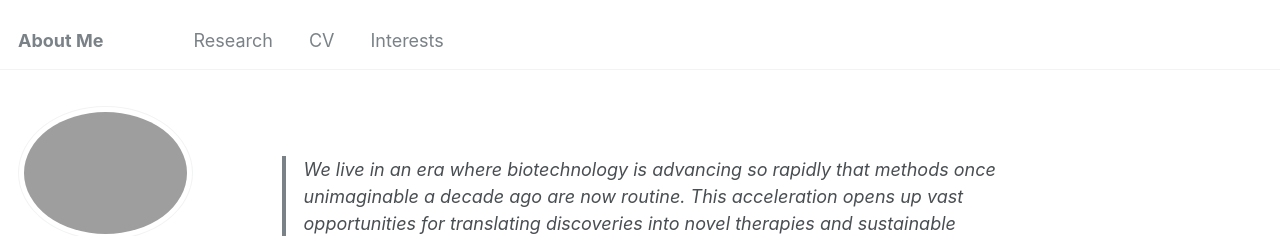
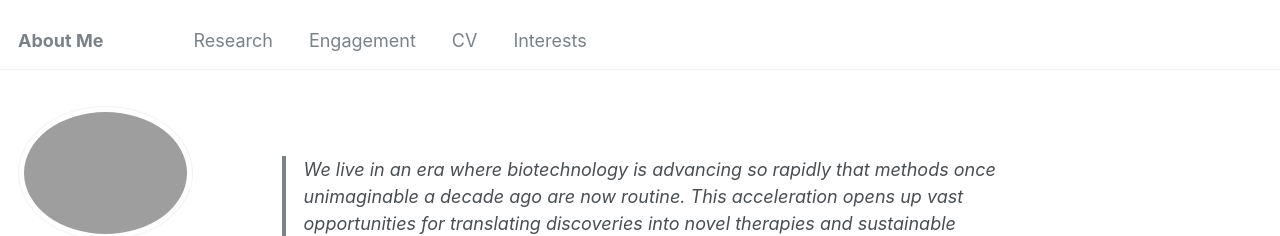
Before and after one commit to Aiswarya-prasad/aiswarya-prasad.github.io, a Jekyll site: the page built from _pages/about.md, in a window 1280 px wide. Shown: the top 236 px of the page. Built offline with Jekyll 4.4.1, drawn with Linux system fonts in a browser that asks for light colours; some web fonts are replaced.

Commit message:
Syntax change, squash commit later or just ignore.

```diff
--- a/_data/navigation.yml
+++ b/_data/navigation.yml
@@ -9,6 +9,9 @@ main:
   - title: "Research"
     url: /research/
 
+  - title: "Engagement"
+    url: /engagement/
+
   - title: "CV"
     url: /cv/
 
```
